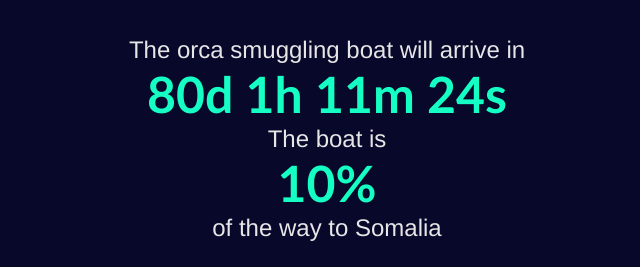
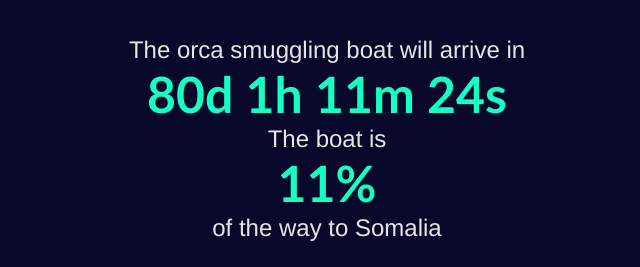
Before and after one commit to DairyProducts/dairyproducts.github.io, a plain HTML site: page index.html in a window 1280 px wide. Shown: the top 267 px of the page, 313-953 px from the left. Drawn offline with Linux system fonts and the light colour scheme.

Commit message:
Update index.html

```diff
--- a/index.html
+++ b/index.html
@@ -7,7 +7,7 @@
 
 
 <h2>The boat is</h2>
-<h1>10%</h1>
+<h1>11%</h1>
 <h2>of the way to Somalia</h2>
 <h3>&nbsp;</h3>>
 <h2>Philip has finished</h2>
```
